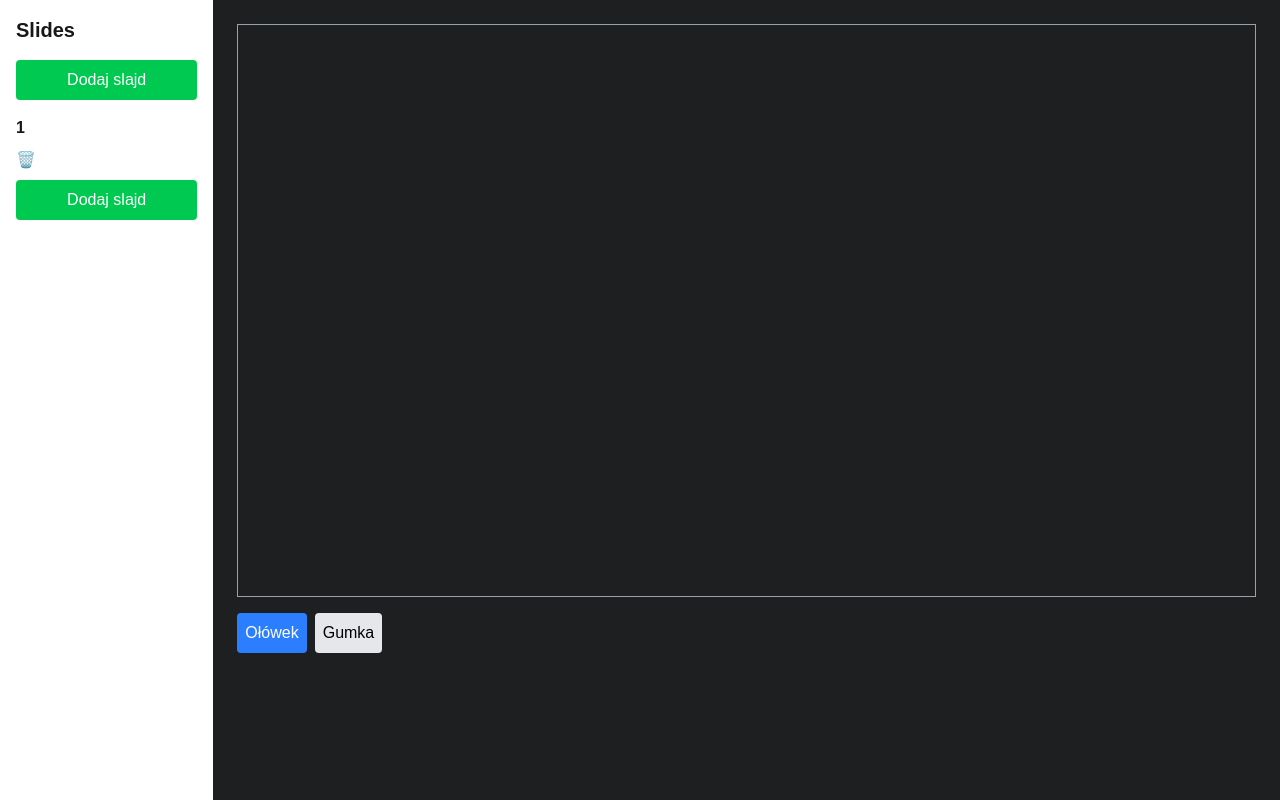
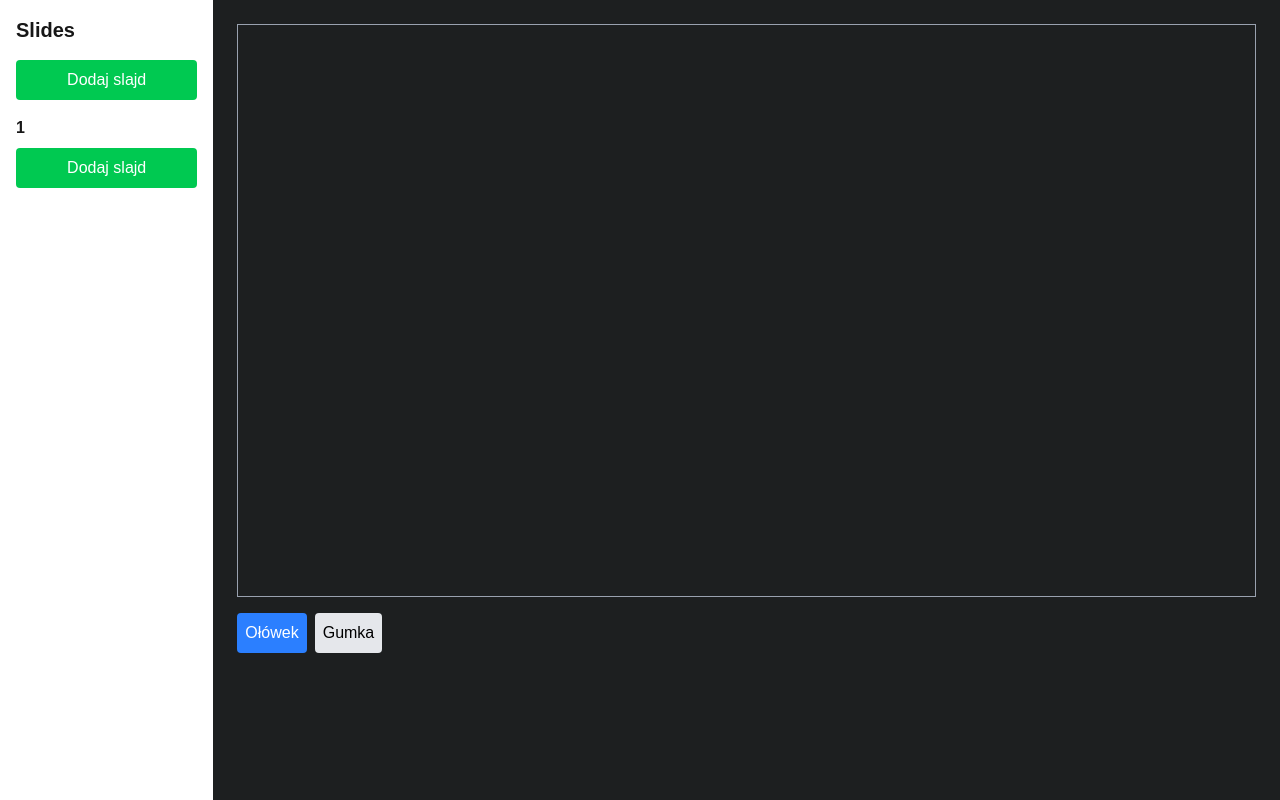
Before and after one commit to ZegarekPL/Gesture-Controlled-Presentation-Tool---Frontend, a Next.js app: page / in a window 1280 px wide. Built offline with nearby package versions, Linux system fonts and the light colour scheme.

Commit message:
fix: #dev fix buttons

```diff
--- a/src/app/page.tsx
+++ b/src/app/page.tsx
@@ -19,7 +19,7 @@ export default function Home() {
     const swipeThreshold = 50;
 
     useEffect(() => {
-		if (typeof window === 'undefined' || window.innerWidth >= 768) return;
+        if (typeof window === 'undefined') return;
 
         const handleTouchStart = (e: TouchEvent) => {
             if (e.touches.length > 1) return;
--- a/src/components/Sidebar.tsx
+++ b/src/components/Sidebar.tsx
@@ -1,7 +1,6 @@
 import React from 'react';
 import { Slide } from '@/app/page';
 import Image from 'next/image';
-
 
 interface SidebarProps {
     slides: Slide[];
@@ -24,7 +23,7 @@ const Sidebar: React.FC<SidebarProps> = ({
 }) => {
     return (
         <div
-			className={`fixed top-0 left-0 h-full bg-background p-4 transform transition-transform duration-300 ease-in-out z-30 ${isOpen ? 'translate-x-0' : '-translate-x-full'} md:static md:translate-x-0 md:w-1/6`}
+            className={`fixed top-0 left-0 h-full bg-background p-4 transform transition-transform duration-300 ease-in-out z-30 ${isOpen ? 'translate-x-0' : '-translate-x-full'} md:static md:translate-x-0 md:w-1/6 overflow-y-auto`}
         >
             <button onClick={onClose} className="md:hidden text-white mb-4">
                 Zamknij
@@ -32,7 +31,7 @@ const Sidebar: React.FC<SidebarProps> = ({
 
             <h1 className="text-xl font-bold mb-4">Slides</h1>
 
-			<ul className="space-y-4 overflow-y-auto max-h-[calc(100vh-100px)]">
+            <ul className="space-y-4 max-h-[calc(100vh-100px)] overflow-y-auto">
                 <li key="add-slide-top">
                     <button
                         onClick={() => onAddSlideAt(0)}
@@ -64,25 +63,25 @@ const Sidebar: React.FC<SidebarProps> = ({
                                     </div>
                                 )}
                             </div>
-							<div className="flex justify-between items-center mt-2">
+                            <div className="flex justify-between items-center mt-2 space-x-2">
+								<button
+                                	onClick={() => onAddSlideAt(index + 1)}
+                                	className="w-full p-2 bg-green-500 text-white rounded"
+                            	>
+                                	Dodaj slajd
+                            	</button>
+								{index > 0 && (
                                 <button
                                     onClick={(e) => {
                                         e.stopPropagation();
                                         onRemoveSlide(index);
                                     }}
                                     disabled={slides.length === 1}
+									className="w-full p-2 bg-red-500 text-white rounded"
                                 >
-									🗑️
-								</button>
+                                    Usuń slajd
+                                </button>)}
                             </div>
-						</li>
-						<li key={`add-slide-${index}`}>
-							<button
-								onClick={() => onAddSlideAt(index + 1)}
-								className="w-full p-2 bg-green-500 text-white rounded"
-							>
-								Dodaj slajd
-							</button>
                         </li>
                     </React.Fragment>
                 ))}
```
Also changed, not shown: src/components/SlideContent.tsx (indentation only). Lines whose indentation alone changed are shown as unchanged.
